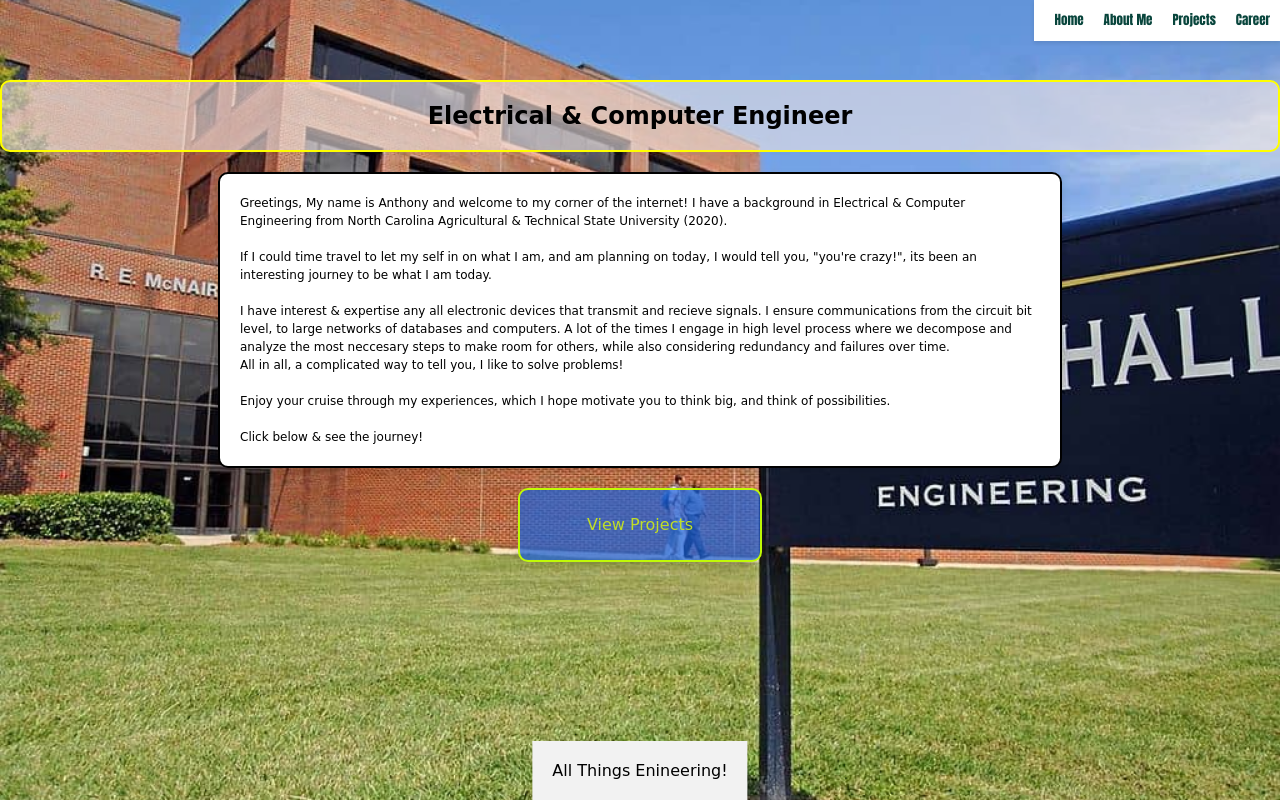
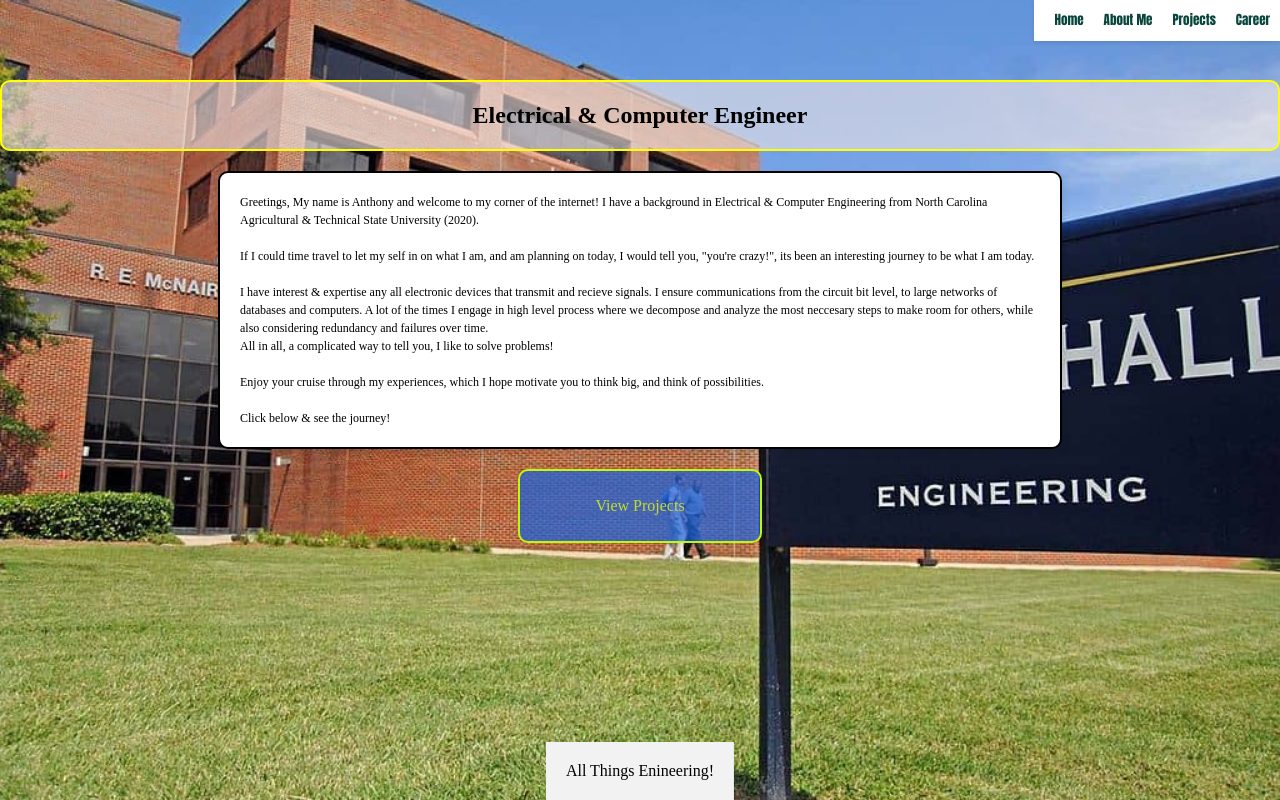
Before and after one commit to atcarthen/toolkitshawty.ink, a plain HTML site: page index.html in a window 1280 px wide. Drawn offline with Linux system fonts and the light colour scheme; a script that the page names is missing; some icons are missing.

Commit message:
update to font

```diff
--- a/styles.css
+++ b/styles.css
@@ -1,7 +1,7 @@
 * {
   margin: 0;
   padding: 0;
-  font-family: "Caprasimo", cursive;
+  font-family:'Times New Roman', Times, serif;
 }
 
 .main {
```
